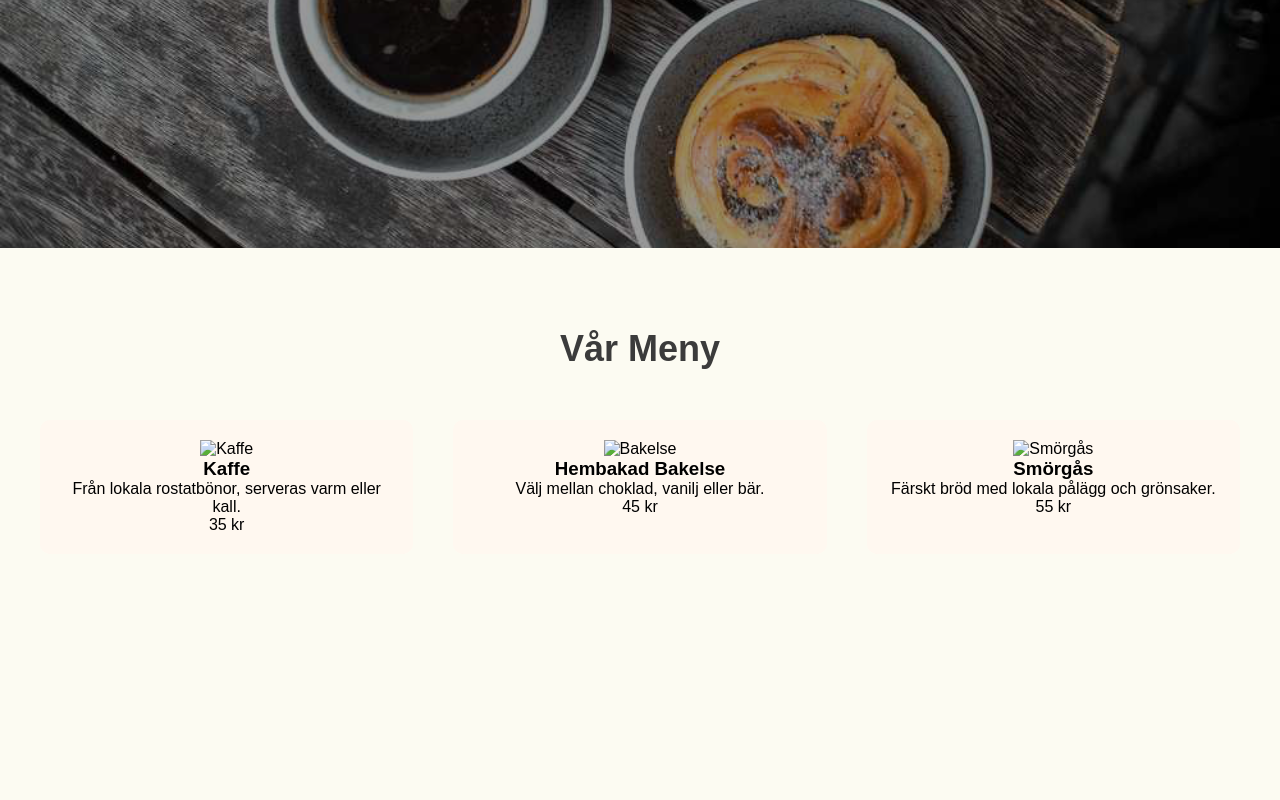
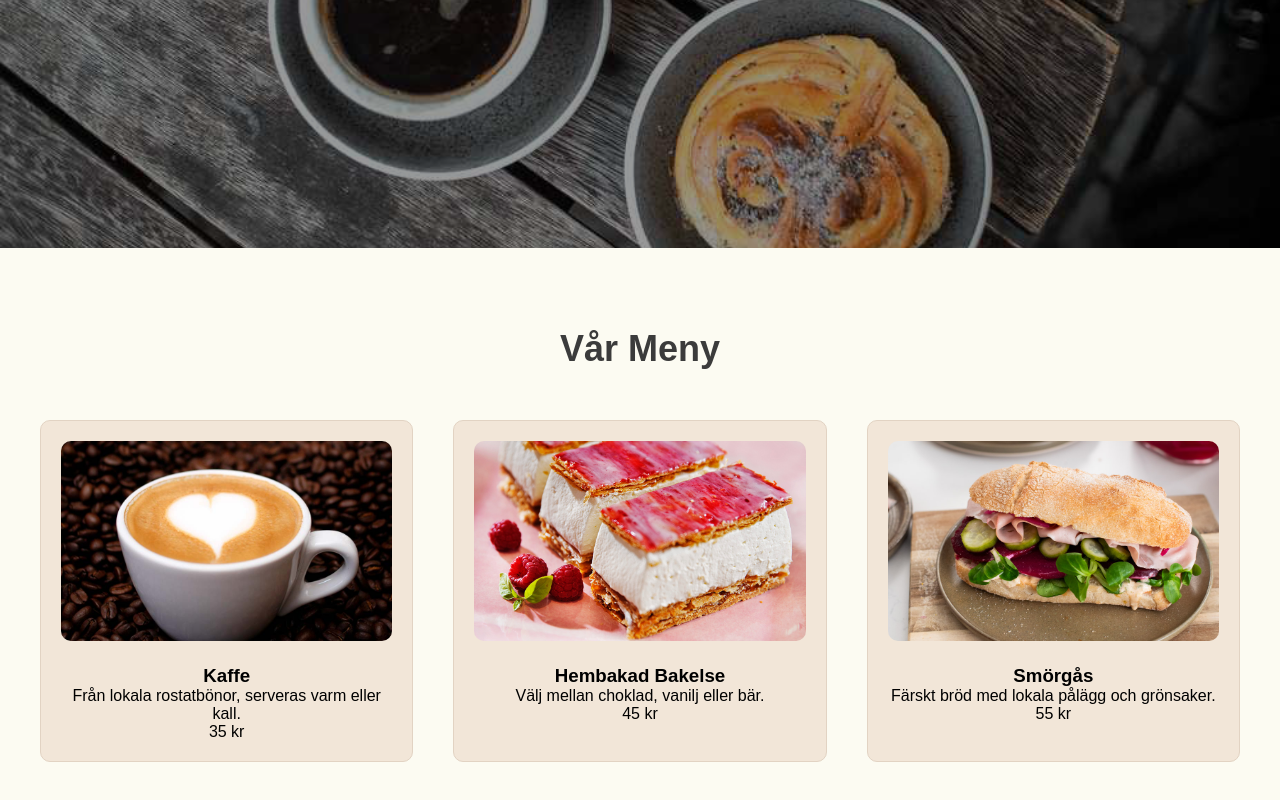
Before and after one commit to Peomannen/Gotland-cafe, a plain HTML site: page index.html in a window 1280 px wide. Shown: the part 470-1270 px from the top of the page. Before the commit the page ends 1104 px from the top, so only its background shows below. Drawn offline with Linux system fonts and the light colour scheme.

Commit message:
fixade bilderna så dom positionerade sig rätt. och byggde klart menu-section

```diff
--- a/index.html
+++ b/index.html
@@ -33,19 +33,19 @@
     <h2>Vår Meny</h2>
     <div class="menu-items">
         <div class="menu-item">
-            <img src="/images/coffee.jpg" alt="Kaffe">
+            <img src="images/kaffe.jpg" alt="Kaffe">
             <h3>Kaffe</h3>
             <p>Från lokala rostatbönor, serveras varm eller kall.</p>
             <span>35 kr</span>
         </div>
         <div class="menu-item">
-            <img src="/images/cake.jpg" alt="Bakelse">
+            <img src="images/bakelse.jpg" alt="Bakelse">
             <h3>Hembakad Bakelse</h3>
             <p>Välj mellan choklad, vanilj eller bär.</p>
             <span>45 kr</span>
         </div>
         <div class="menu-item">
-            <img src="/images/sandwich.jpg" alt="Smörgås">
+            <img src="images/smörgås.jpeg" alt="Smörgås">
             <h3>Smörgås</h3>
             <p>Färskt bröd med lokala pålägg och grönsaker.</p>
             <span>55 kr</span>
--- a/styles.css
+++ b/styles.css
@@ -78,6 +78,7 @@ body {
     max-width: 1200px;
     margin: 0 auto;
     text-align: center;
+    padding-bottom: 120px;
 }
 
 .menu-preview h2 {
@@ -93,14 +94,23 @@ body {
 }
 
 .menu-item {
-    background-color: #fff8f0;
+    background-color: #f2e6d8;
     padding: 20px;
     border-radius: 10px;
     text-align: center;
     transition: transform 0.3s ease, box-shadow 0.3s ease;
+    border: 1px solid #e2d3c3
 }
 
 .menu-item:hover {
     transform: translateY(-5px);
-    box-shadow: 0 10px 20px rgba(0,0,0,0.1);
+    box-shadow: 0 6px 15px rgba(0,0,0,0.15);
 }
+
+.menu-item img {
+    width: 100%;
+    height: 200px;
+    object-fit: cover;
+    border-radius: 10px;
+    margin-bottom: 20px;
+}
```
